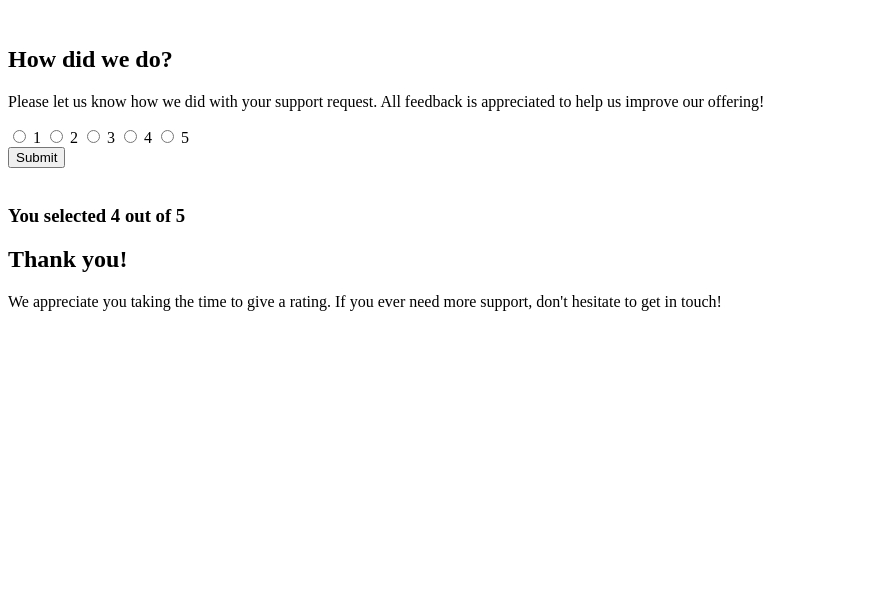
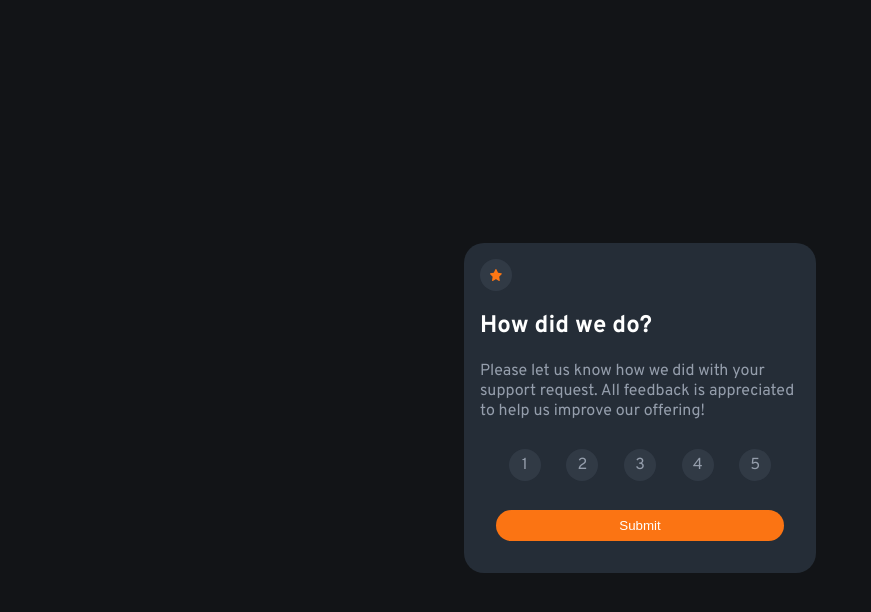
Before and after one commit to JackB91/Rating-Component, a plain HTML site: page index.html in a window 1280 px wide. Shown: the whole page, without its empty margins (0-871 px from the left). Drawn offline with Linux system fonts and the light colour scheme; the site is published under a folder, as on GitHub Pages, so addresses that start at the root find nothing.

Commit message:
git-display-fix

```diff
--- a/index.html
+++ b/index.html
@@ -3,8 +3,8 @@
   <head>
     <meta charset="UTF-8" />
     <meta name="viewport" content="width=device-width, initial-scale=1.0" />
-    <link rel="stylesheet" href="/style.css" />
-    <script src="/script.js" defer></script>
+    <link rel="stylesheet" href="Rating-Component/style.css" />
+    <script src="Rating-Component/script.js" defer></script>
     <link rel="preconnect" href="https://fonts.googleapis.com" />
     <link rel="preconnect" href="https://fonts.gstatic.com" crossorigin />
     <link
@@ -17,7 +17,11 @@
     <div class="rating-card">
       <div class="card-content" id="card_content">
         <div class="image">
-          <img class="star-icon" src="/images/icon-star.svg" alt="" />
+          <img
+            class="star-icon"
+            src="Rating-Component/images/icon-star.svg"
+            alt=""
+          />
         </div>
         <h2>How did we do?</h2>
         <p>
@@ -45,7 +49,7 @@
         <div class="thank-you-state">
           <img
             class="thank-you-img"
-            src="/images/illustration-thank-you.svg"
+            src="Rating-Component/images/illustration-thank-you.svg"
             alt=""
           />
           <h3 id="ty_heading">You selected 4 out of 5</h3>
```
